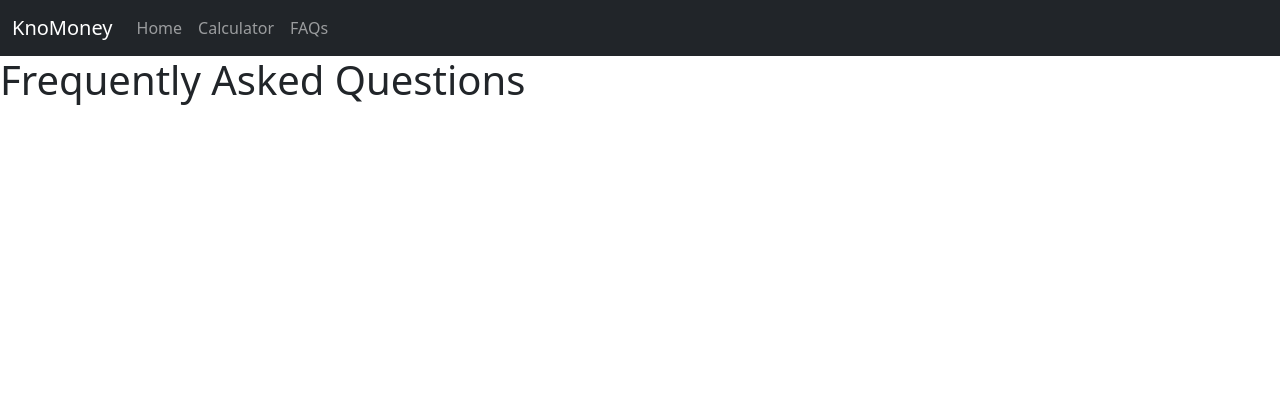
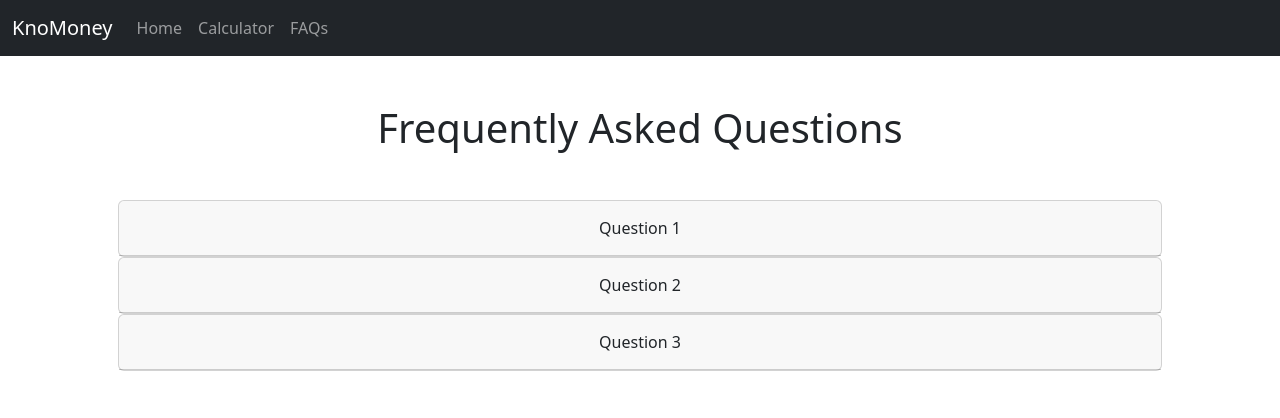
Before and after one commit to sammydecks/KnoMoney, a Django app: page /faqs/ in a window 1280 px wide. Shown: the top 418 px of the page. Run offline with Django 5.2, Linux system fonts and the light colour scheme.

Commit message:
FAQ accordian setup, need content to fill

```diff
--- a/KnoMoney/app/templates/faq.html
+++ b/KnoMoney/app/templates/faq.html
@@ -3,5 +3,48 @@
 FAQs
 {% endblock %}
 {% block content %}
-<h1>Frequently Asked Questions</h1>
+<div class="container p-5 text-center">
+    <h1>Frequently Asked Questions</h1>
+
+    <div id="accordion" class="mt-5">
+        <div class="card">
+          <div class="card-header">
+            <a class="btn" data-bs-toggle="collapse" href="#collapseOne">
+              Question 1
+            </a>
+          </div>
+          <div id="collapseOne" class="collapse" data-bs-parent="#accordion">
+            <div class="card-body">
+              Question 1 content...
+            </div>
+          </div>
+        </div>
+
+        <div class="card">
+          <div class="card-header">
+            <a class="collapsed btn" data-bs-toggle="collapse" href="#collapseTwo">
+             Question 2
+            </a>
+          </div>
+          <div id="collapseTwo" class="collapse" data-bs-parent="#accordion">
+            <div class="card-body">
+              Question 2 content...
+            </div>
+          </div>
+        </div>
+
+        <div class="card">
+          <div class="card-header">
+            <a class="collapsed btn" data-bs-toggle="collapse" href="#collapseThree">
+              Question 3
+            </a>
+          </div>
+          <div id="collapseThree" class="collapse" data-bs-parent="#accordion">
+            <div class="card-body">
+              Question 3 content...
+            </div>
+          </div>
+        </div>
+      </div>
+</div>
 {% endblock %}
```
